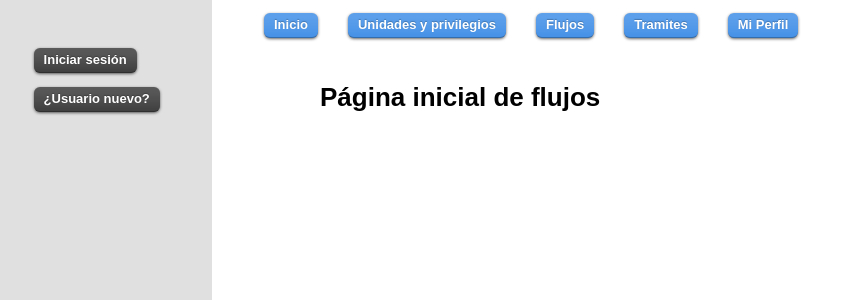
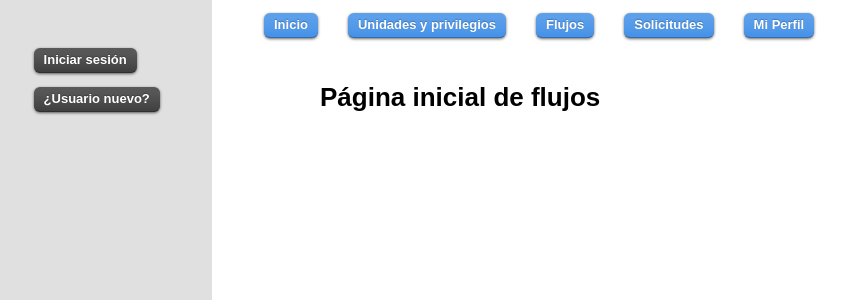
Before and after one commit to bishma-stornelli/flujosdetrabajo, a Django app: page / in a window 1280 px wide. Shown: the part 235-535 px from the top of the page, without its empty margins (32-879 px from the left). Run offline with Django 3.2, Linux system fonts and the light colour scheme.

Commit message:
vista de listar solicitud

```diff
--- a/solicitudes/urls.py
+++ b/solicitudes/urls.py
@@ -1,9 +1,12 @@
 from django.conf.urls import patterns, include, url
 from django.views.generic.base import TemplateView
+from django.views.generic.detail import DetailView
+from django.views.generic.edit import CreateView
 
 urlpatterns = patterns('solicitudes.views',
     # Examples:
     # url(r'^crear_paso/$', 'crear_paso'),
-    url(r'^index/$', TemplateView.as_view(template_name = 'solicitudes/index.html')),
+	url(r'^listar_solicitudes/$', 'listar_solicitudes'),
+    url(r'^index/$', TemplateView.as_view(template_name = 'solicitudes/base.html'), name='solicitudes_index'),
 
 )
--- a/static_and_base/templates/base.html
+++ b/static_and_base/templates/base.html
@@ -33,7 +33,7 @@
                     <li><a href="/" class="medium button blue">Inicio</a></li>
                     <li><a href="/unidades/listar_unidades/" class="medium button blue">Unidades y privilegios</a></li>
                     <li><a href="/flujos/listar_flujos/" class="medium button blue">Flujos</a></li>
-                    <li><a href="/solicitudes/index/" class="medium button blue">Tramites</a></li>
+                    <li><a href="/solicitudes/listar_solicitudes/" class="medium button blue">Solicitudes</a></li>
                     <li><a href="/usuarios/consultar_datos_usuario/" class="medium
                     button blue">Mi Perfil</a></li>
                     {% comment %}
```
Also changed, not shown: solicitudes/views.py (+12 -1 lines).
